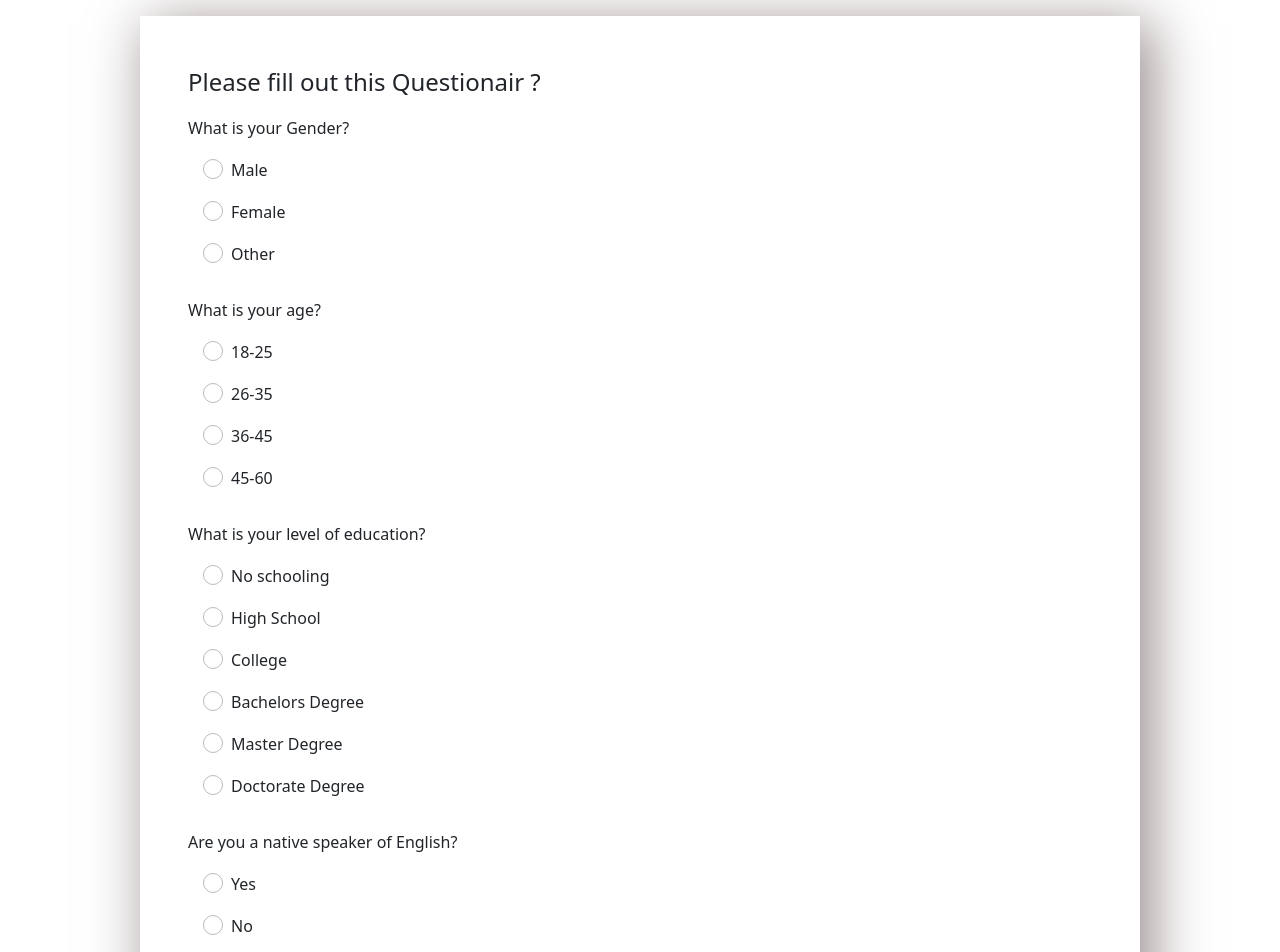
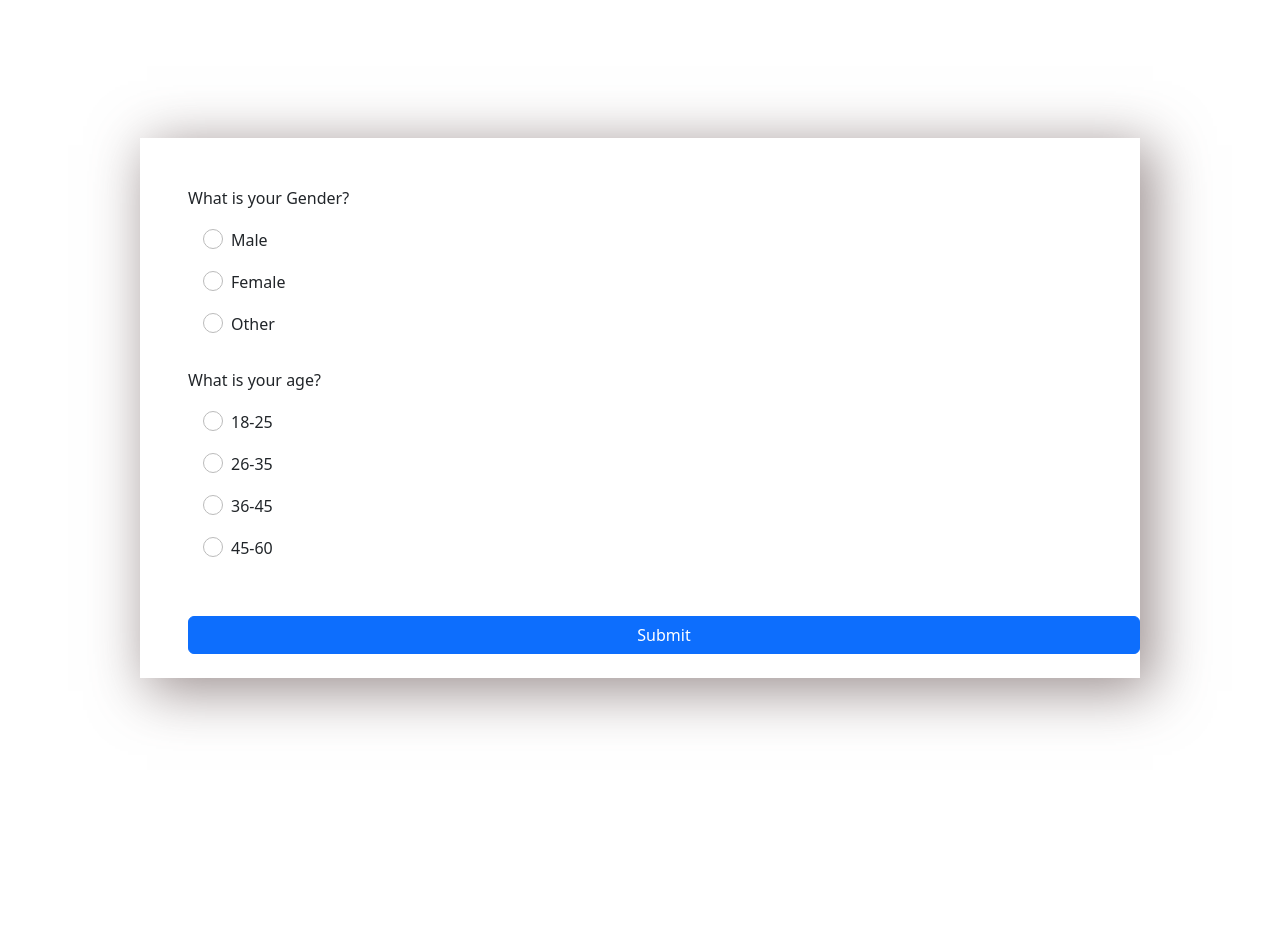
Before and after one commit to AdeelDin92/Jitsi_QoE, a React (Create React App) app: page / in a window 1280 px wide. Shown: the top 952 px of the page. After the commit the page ends 800 px from the top, so only its background shows below. Built offline with nearby package versions, Linux system fonts and the light colour scheme.

Commit message:
Second commit

```diff
--- a/package.json
+++ b/package.json
@@ -7,6 +7,7 @@
     "@testing-library/jest-dom": "^5.16.5",
     "@testing-library/react": "^13.4.0",
     "@testing-library/user-event": "^13.5.0",
+    "axios": "^1.3.6",
     "bootstrap": "^5.2.3",
     "react": "^18.2.0",
     "react-bootstrap": "^2.7.4",
--- a/public/index.html
+++ b/public/index.html
@@ -9,7 +9,7 @@
       content="Web site created using create-react-app"
     />
     <link rel="apple-touch-icon" href="%PUBLIC_URL%/logo192.png" />
-    <script src='https://meet.jit.si/external_api.js'></script>
+
 
     <!--<link rel="manifest" href="%PUBLIC_URL%/manifest.json" />-->
     <title>Experiment</title>
--- a/src/components/Demographics.js
+++ b/src/components/Demographics.js
@@ -1,29 +1,25 @@
 import React, { useState } from 'react';
 import { useNavigate } from 'react-router-dom';
-import {  Button, Container } from "react-bootstrap";
+import { Button, Container } from "react-bootstrap";
 import "bootstrap/dist/css/bootstrap.min.css";
-
+import axios from 'axios'
 
 
 
 
 function Demographics() {
   const [Questions, setQuestions] = useState({
+    Q1:"",
+    Q2:""
 
-    Q1: "",
-    Q2: "",
-    Q3: "",
-    Q4: "",
-    Q5:"",
-    Q6:"",
-    Q7:""
+
+
   });
 
   const handleAnswers = (event) => {
-    const target = event.target;
-    const name = target.name;
-    const value = target.value;
-    setQuestions({ ...Questions, [name]: value });
+
+    setQuestions({ ...Questions, [event.target.name]: event.target.value });
+
   };
 
 
@@ -32,22 +28,18 @@ function Demographics() {
   const handleSubmit = async (e) => {
     e.preventDefault()
 
-    const response = await fetch ('http://localhost:4000/Demographics' , {
-      method : 'POST' ,
-      body : JSON.stringify ({
-        Q1:Questions.Q1,
-        Q2:Questions.Q2,
-        Q3:Questions.Q3,
-        Q4:Questions.Q4,
 
-      }) ,
-      headers : {
-        'Content-Type' : 'application/json'
+    axios.post("http://localhost:4000/Demographics", Questions)
+      .then(function (response) {
+        console.log(response.data)
+        if(response.status = 200) {
+          naviagte("/Training")
         }
+      })
+      .catch(function (error) {
+        console.log(error)
+      })
 
-    })
-    const data = await response.json();
-    console.log(data)
 
   }
 
@@ -58,6 +50,7 @@ function Demographics() {
       if (!button.checked) {
         button.setAttribute("required", "");
       }
+
     });
   }
   const naviagte = useNavigate();
@@ -74,9 +67,6 @@ function Demographics() {
               onSubmit={handleSubmit}
               style={{ display: "flex", flexDirection: "column" }}
             >
-              <legend className="mb-3">
-                Please fill out this Questionair ?
-              </legend>
              <div className="mb-3">
                 <label className="mb-3">What is your Gender?</label>
                 <p>
@@ -153,97 +143,9 @@ function Demographics() {
                   45-60
                 </p>
               </div>
-              <div className="mb-3">
-                <label className="mb-3">What is your level of education?</label>
-                <p>
-                  <input
-                    type="radio"
-                    name="Q3"
-                    value="No schooling"
-                    onChange={handleAnswers}
-                    className="me-2"
-                  />
-                  No schooling
-                </p>
-                <p>
-                  <input
-                    type="radio"
-                    name="Q3"
-                    value="High School"
-                    onChange={handleAnswers}
-                    className="me-2"
-                  />
-                  High School
-                </p>
-                <p>
-                  <input
-                    type="radio"
-                    name="Q3"
-                    value="College"
-                    onChange={handleAnswers}
-                    className="me-2"
-                  />
-                  College
-                </p>
-                <p>
-                  <input
-                    type="radio"
-                    name="Q3"
-                    value="Bachelors Degree"
-                    onChange={handleAnswers}
-                    className="me-2"
-                  />
-                  Bachelors Degree
-                </p>
-                <p>
-                  <input
-                    type="radio"
-                    name="Q3"
-                    value="Master Degree"
-                    onChange={handleAnswers}
-                    className="me-2"
-                  />
-                  Master Degree
-                </p>
-                <p>
-                  <input
-                    type="radio"
-                    name="Q3"
-                    value="Doctorate Degree"
-                    onChange={handleAnswers}
-                    className="me-2"
-                  />
-                  Doctorate Degree
-                </p>
-              </div>
-              <div className="mb-3">
-                <label className="mb-3">
-                  Are you a native speaker of English?
-                </label>
-                <p>
-                  <input
-                    type="radio"
-                    name="Q4"
-                    value="Yes"
-                    onChange={handleAnswers}
-                    className="me-2"
-                  />
-                  Yes
-                </p>
-                <p>
-                  <input
-                    type="radio"
-                    name="Q4"
-                    value="No"
-                    onChange={handleAnswers}
-                    className="me-2"
-                  />
-                  No
-                </p>
-              </div>
 
 
-              <div style={{width:"500px"}}>
+
               <Button
                 type="submit"
                 className="mt-4 mb-4"
@@ -252,7 +154,7 @@ function Demographics() {
               >
                 Submit
               </Button>
-              </div>
+
 
             </form>
           </div>
--- a/src/components/Test.js
+++ b/src/components/Test.js
@@ -8,6 +8,7 @@ function Test() {
     <>
     <div>Here you will include the real Jitsi meet app</div>
     <JitsiMeeting
+    domain = {"https://a4ajao.com/"}
     roomName={'FirstJitsi'}
     getIFrameRef = { node => node.style.height = '800px' }
     configOverwrite = {{
```
Also changed, not shown: 1 other file (tests, documents, lock files or other folders). Lines whose indentation alone changed are shown as unchanged.
